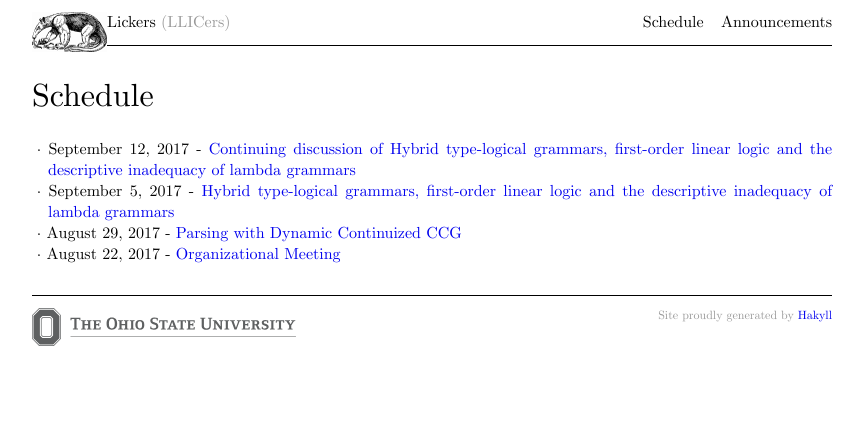
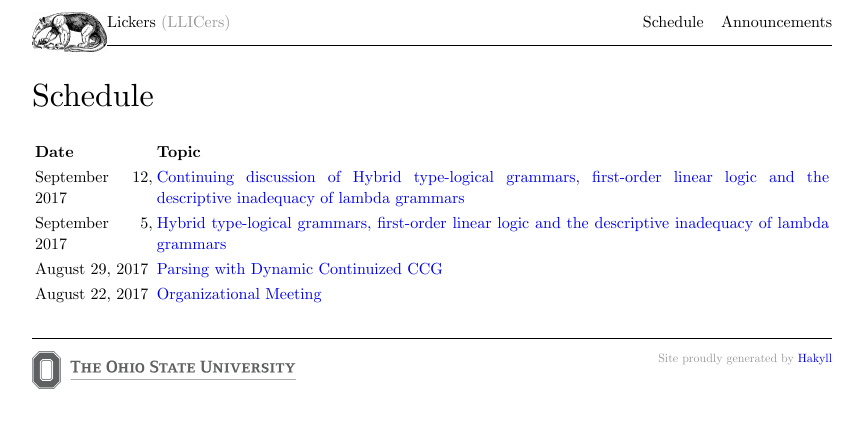
Before and after one commit to noahdiewald/llic, a plain HTML site: page _site/calendar.html in a window 1280 px wide. Shown: the whole page, without its empty margins (208-1072 px from the left). Drawn offline with Linux system fonts and the light colour scheme.

Commit message:
making the schedule into a table

```diff
--- a/_site/calendar.html
+++ b/_site/calendar.html
@@ -24,25 +24,30 @@
 
         <div id="content">
             <h1>Schedule</h1>
-            <ul>
+            <table>
+  <thead>
+    <tr><th>Date</th><th>Topic</th></tr>
+  </thead>
+  <tbody>
 
-        <li>
-            September 12, 2017 - <a href="./schedule/2017-09-12-symon.html">Continuing discussion of Hybrid type-logical grammars, first-order linear logic and the descriptive inadequacy of lambda grammars</a>
-        </li>
+        <tr>
+          <td>September 12, 2017</td><td><a href="./schedule/2017-09-12-symon.html">Continuing discussion of Hybrid type-logical grammars, first-order linear logic and the descriptive inadequacy of lambda grammars</a></td>
+        </tr>
 
-        <li>
-            September  5, 2017 - <a href="./schedule/2017-09-05-symon.html">Hybrid type-logical grammars, first-order linear logic and the descriptive inadequacy of lambda grammars</a>
-        </li>
+        <tr>
+          <td>September  5, 2017</td><td><a href="./schedule/2017-09-05-symon.html">Hybrid type-logical grammars, first-order linear logic and the descriptive inadequacy of lambda grammars</a></td>
+        </tr>
 
-        <li>
-            August 29, 2017 - <a href="./schedule/2017-08-29-mike-white.html">Parsing with Dynamic Continuized CCG</a>
-        </li>
+        <tr>
+          <td>August 29, 2017</td><td><a href="./schedule/2017-08-29-mike-white.html">Parsing with Dynamic Continuized CCG</a></td>
+        </tr>
 
-        <li>
-            August 22, 2017 - <a href="./schedule/2017-08-22-organizational-meeting.html">Organizational Meeting</a>
-        </li>
+        <tr>
+          <td>August 22, 2017</td><td><a href="./schedule/2017-08-22-organizational-meeting.html">Organizational Meeting</a></td>
+        </tr>
 
-</ul>
+  </tbody>
+</table>
 
 
         </div>
```
Also changed, not shown: _site/index.html (+19 -14 lines), templates/schedule-list.html (+10 -5 lines).
